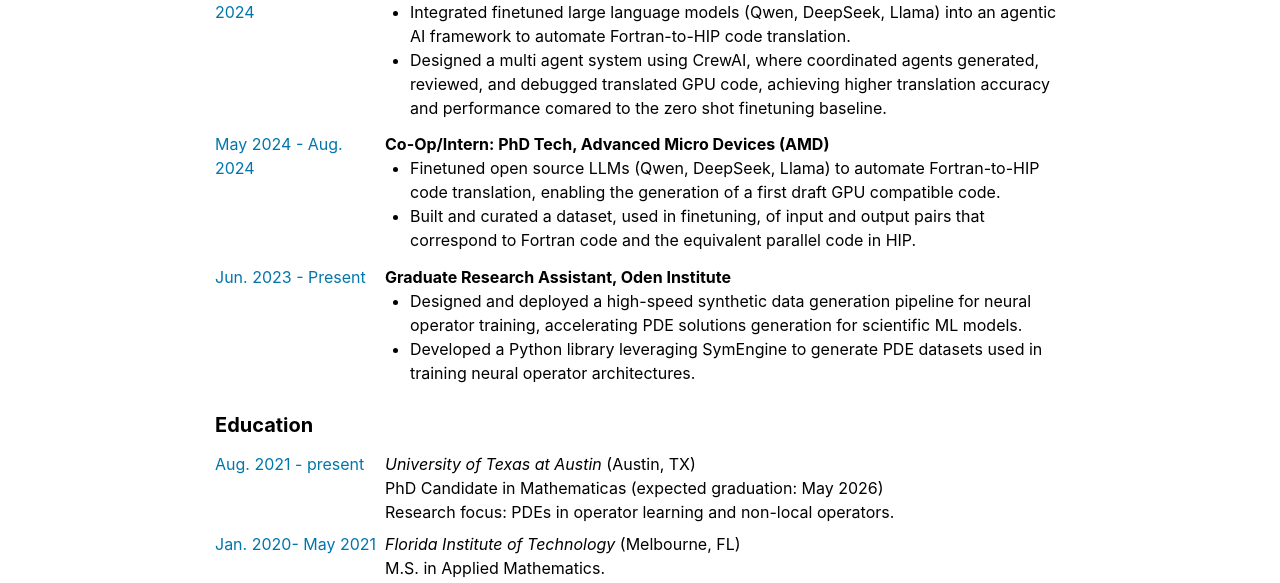
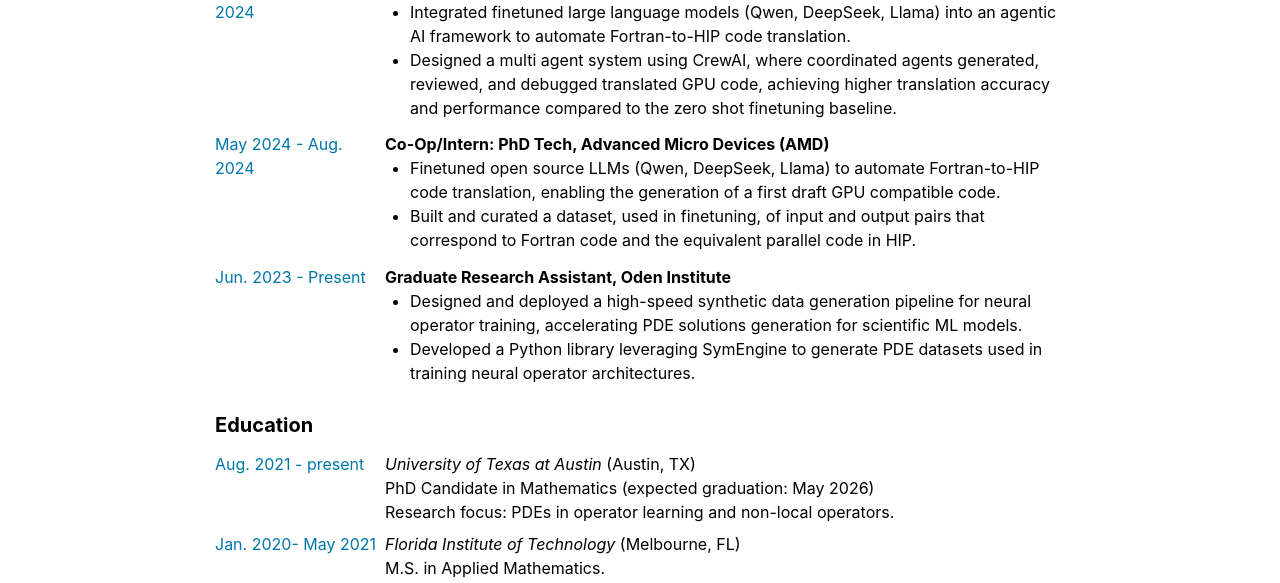
Before and after one commit to erisahasani/erisahasani.github.io, a Jekyll site: the page built from cv.md, in a window 1280 px wide. Shown: the part 218-801 px from the top of the page. Built offline with Jekyll 4.4.1, drawn with Linux system fonts in a browser that asks for light colours; formulas are drawn with MathJax 3.

Commit message:
Update cv.md

```diff
--- a/cv.md
+++ b/cv.md
@@ -8,7 +8,7 @@ permalink: /cv/
 Aug. 2024 - Dec. 2024
 :   **GPU/ML Researcher/Developer Intern (part time), Advanced Micro Devices (AMD)** \
 - Integrated finetuned large language models (Qwen, DeepSeek, Llama) into an agentic AI framework to automate Fortran-to-HIP code translation.
-- Designed a multi agent system using CrewAI, where coordinated agents generated, reviewed, and debugged translated GPU code, achieving higher translation accuracy and performance comared to the zero shot finetuning baseline.
+- Designed a multi agent system using CrewAI, where coordinated agents generated, reviewed, and debugged translated GPU code, achieving higher translation accuracy and performance compared to the zero shot finetuning baseline.
 
 
 May 2024 - Aug. 2024
@@ -47,7 +47,7 @@ Jan. 2020 - May. 2021
 Aug. 2021 - present
 :   *University of Texas at Austin* (Austin, TX)
 
-    PhD Candidate in Mathematicas (expected graduation: May 2026) \
+    PhD Candidate in Mathematics (expected graduation: May 2026) \
     Research focus: PDEs in operator learning and non-local operators.
 
 Jan. 2020- May 2021
```
